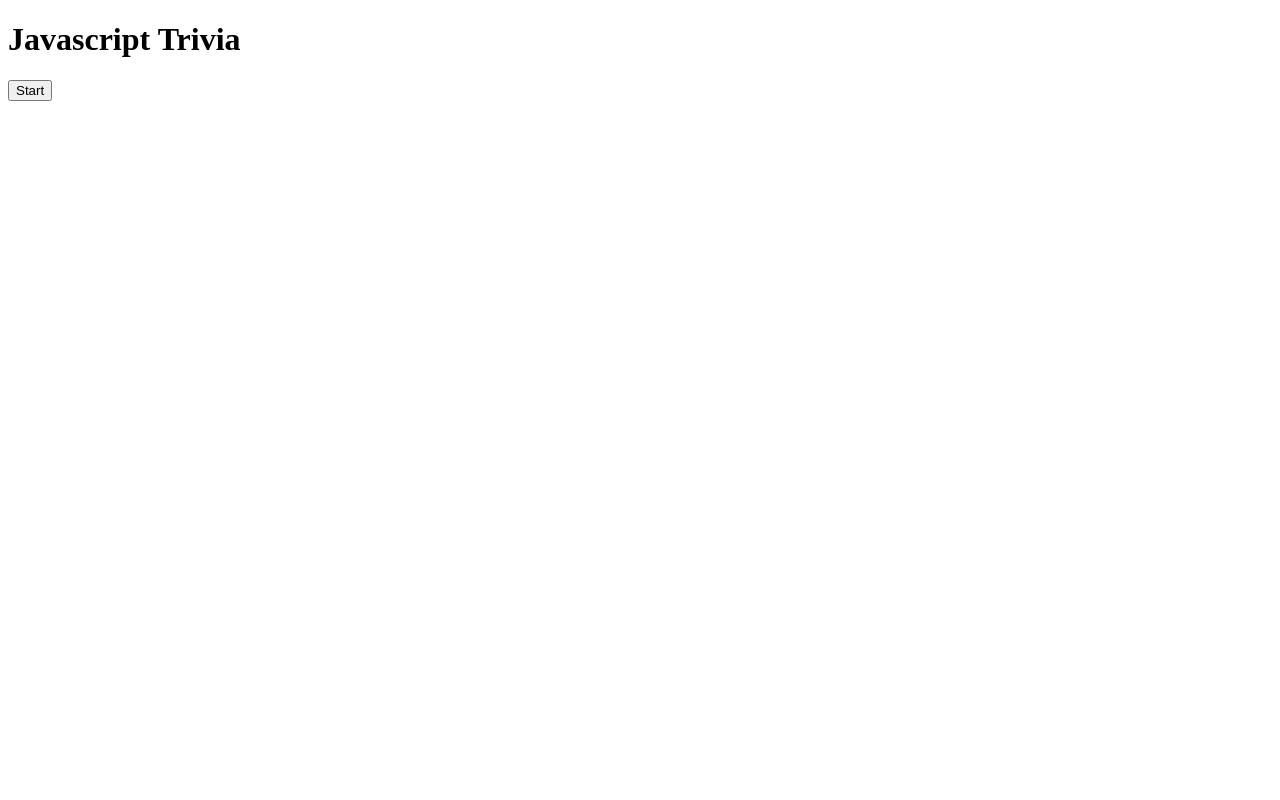
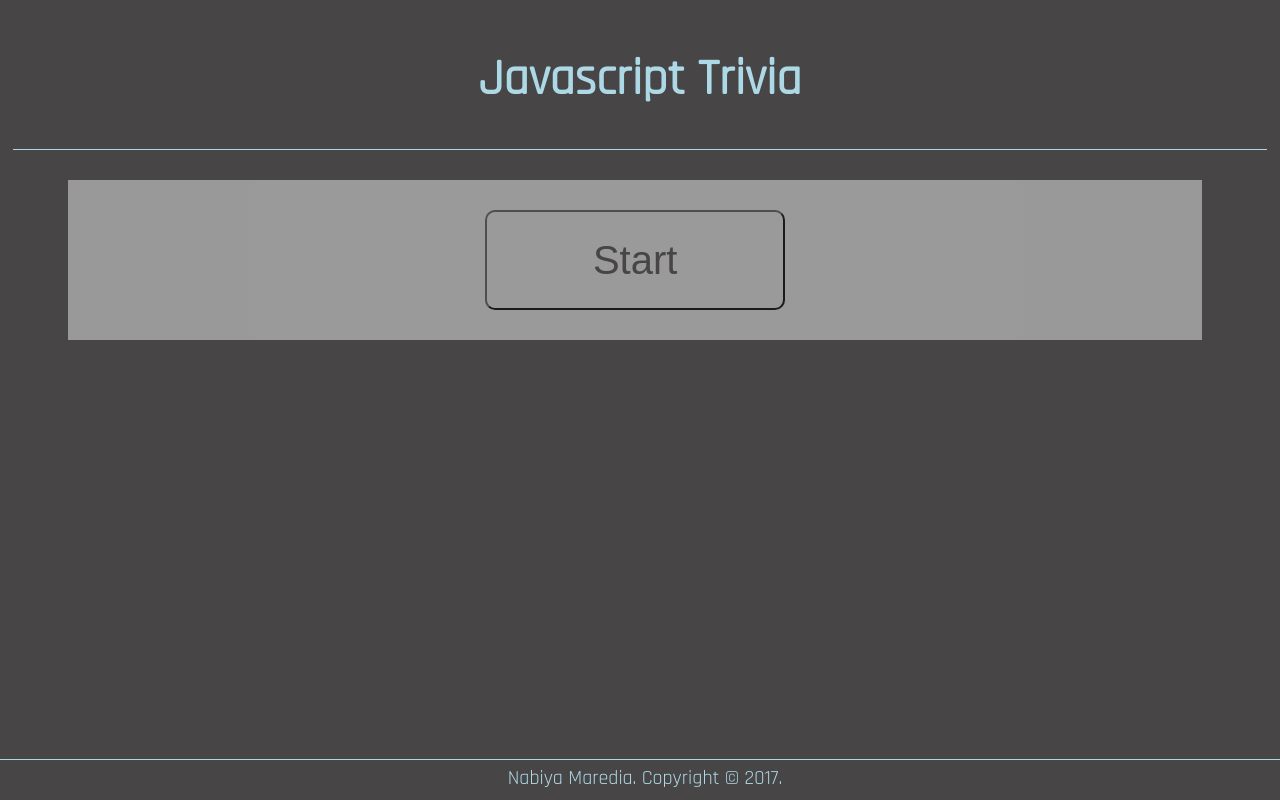
Before and after one commit to nabiya15/TriviaGame, a plain HTML site: page index.html in a window 1280 px wide. Drawn offline with nearby package versions, Linux system fonts and the light colour scheme.

Commit message:
style changes

```diff
--- /dev/null
+++ b/Assets/css/style.css
@@ -0,0 +1,52 @@
+body{
+	font-family: 'Rajdhani', sans-serif;
+	background: #474545;
+	color: lightblue;
+
+}
+.container{
+	text-align: center;
+}
+.header{
+	max-width:100%;
+	text-align: center;
+	font-size: 25px;
+	border-bottom: 1px groove lightblue;
+	padding: 5px;
+	margin: 5px;
+}
+.timer h2{
+	font-size: 30px;
+	text-align: center;
+	color: lightblue;
+	font-weight: bolder;
+	text-decoration: underline;
+	text-decoration-color: lightblue;
+}
+
+.main-section{
+	max-width: 85%;
+	margin:30px 60px ;
+	font-size: 25px;
+	text-align: center;
+	background: lightgrey;
+	opacity:0.6;
+	color: #474545;
+	padding: 30px;
+	position: relative;
+	margin-bottom: 60px;
+
+}
+.footer{
+	width:100%;
+	background: #474545;
+	text-align: center;
+	font-size: 20px;
+	border-top: 1px groove lightblue;
+	padding: 5px;
+	margin-top:-60px;
+	position:fixed;
+	bottom: 0;
+	left: 0;
+	height:30px;
+}
--- a/Assets/javascript/trivia.js
+++ b/Assets/javascript/trivia.js
@@ -4,8 +4,15 @@ $('.main-section').append($('<button/>',{
 	text:'Start',
 	id: 'startButton',
 	click:showQuiz
-}
-));
+}).css({
+		 	'background':'lightgrey',
+		 	'height':'100px',
+		 	'width':'300px',
+		 	'border-radius':'10px',
+		 	'color':'#474545',
+		 	'font-size':'40px',
+
+		 }));
 var time = 60;
 var intervalID;
 function runTimer(){
@@ -18,6 +25,7 @@ function timer(){
 		stopTimer();
 		$('.showDiv').hide();
 		checkAnswers();
+		$('.timer').hide();
 	}
 }
 function stopTimer(){
@@ -49,7 +57,7 @@ function showQuiz(){
 	 	}
 	 	// store the question and answer to display array
 
-	 	display.push('<div class="question'+(i+1)+'"> <h4>'+(i+1)+'. '+quiz[i].question+'</h4> </div>'+'<div class="answers">'+answer.join('')+'</div>');
+	 	display.push('<div class="question'+(i+1)+'"> <h4>'+(i+1)+'. '+quiz[i].question+'</h4> </div>'+'<div class="answers">'+answer.join('')+'</div><br>');
 	 	//display the display array on html
 	 }
 	 	$('.showDiv').html(display);
@@ -59,12 +67,20 @@ function showQuiz(){
 		 	text:"Check Answers",
 		 	id:"checkButton",
 		 	click: checkAnswers
+		 }).css({
+		 	'background':'#474545',
+		 	'height':'45px',
+		 	'width':'200px',
+		 	'border-radius':'10px',
+		 	'color':'lightgrey',
+		 	'font-size':'20px',
 		 }));
 	}
 
 function checkAnswers(){
 	stopTimer();
 	$('.showDiv').hide();
+	$('.timer').hide();
 	var answerChoices= document.querySelectorAll('.answers');
 	var userAnswer='';
 	var correct=0;
--- a/index.html
+++ b/index.html
@@ -4,7 +4,8 @@
 	<meta charset="utf-8">
 	<meta http-equiv="X-UA-Compatible" content="IE=edge">
 	<title>Javascript Trivia</title>
-	<link rel="stylesheet" href="">
+	<link rel="stylesheet" href="Assets/css/style.css">
+	<link href="https://fonts.googleapis.com/css?family=Rajdhani" rel="stylesheet">
 	<script
 		src="https://code.jquery.com/jquery-3.2.1.js"
 		integrity="sha256-DZAnKJ/6XZ9si04Hgrsxu/8s717jcIzLy3oi35EouyE="
@@ -21,7 +22,7 @@
 
 		</div>
 		<div class="footer">
-
+			Nabiya Maredia. Copyright &copy 2017.
 		</div>
 	</div>
 	<script src="Assets/javascript/trivia.js" type="text/javascript" charset="utf-8" async defer></script>
```
